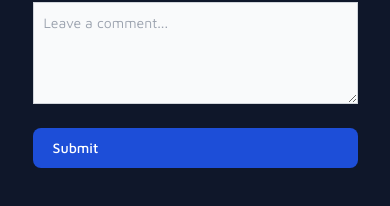
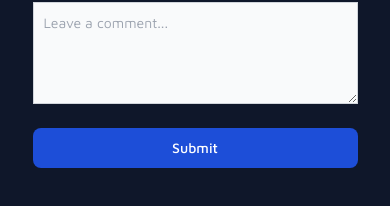
Before and after one commit to mickeymaruf/content-management, a React (Vite) app: page / in a window 390 px wide. Shown: the part 2539-2745 px from the top of the page. Built offline with nearby package versions, Linux system fonts and the light colour scheme.

Commit message:
fixed contact btn alignment

```diff
--- a/src/Pages/Contact.jsx
+++ b/src/Pages/Contact.jsx
@@ -38,7 +38,7 @@ const Contact = () => {
                     <div className="mb-6">
                         <textarea name="message" id="message" rows="4" className="block p-2.5 w-full text-sm text-gray-900 bg-gray-50 border border-gray-300 focus:ring-blue-500 focus:border-blue-500 dark:bg-gray-700 dark:border-gray-600 dark:placeholder-gray-400 dark:text-white dark:focus:ring-blue-500 dark:focus:border-blue-500" placeholder="Leave a comment..."></textarea>
                     </div>
-                    <button type="submit" className="text-white bg-blue-700 hover:bg-blue-800 focus:ring-4 focus:outline-none focus:ring-blue-300 font-medium rounded-lg text-sm w-full sm:w-auto px-5 py-2.5 text-center dark:bg-blue-600 dark:hover:bg-blue-700 dark:focus:ring-blue-800 flex items-center gap-2" disabled={loading ? true : false}>{loading ? <>Loading...<Spinner /></> : 'Submit'}</button>
+                    <button type="submit" className="text-white bg-blue-700 hover:bg-blue-800 focus:ring-4 focus:outline-none focus:ring-blue-300 font-medium rounded-lg text-sm w-full sm:w-auto px-5 py-2.5 text-center dark:bg-blue-600 dark:hover:bg-blue-700 dark:focus:ring-blue-800 flex items-center gap-2 justify-center" disabled={loading ? true : false}>{loading ? <>Loading...<Spinner /></> : 'Submit'}</button>
                 </form>
             </div>
         </div>
```
